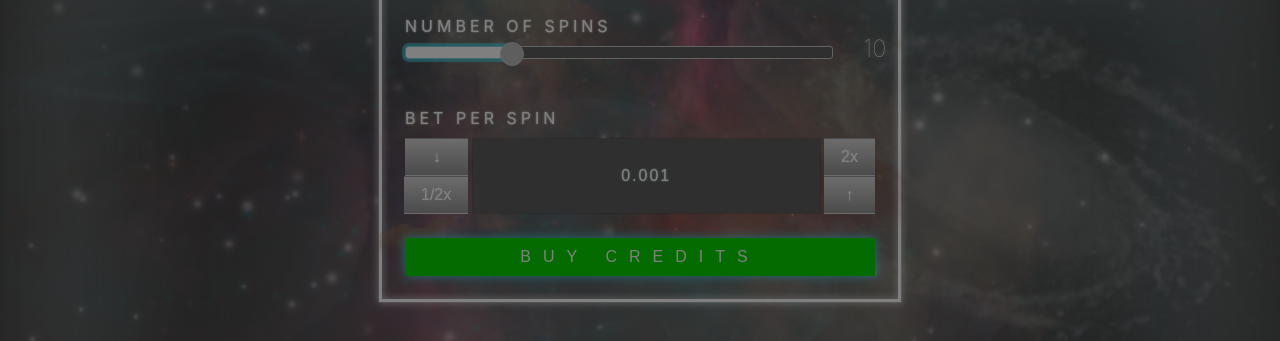
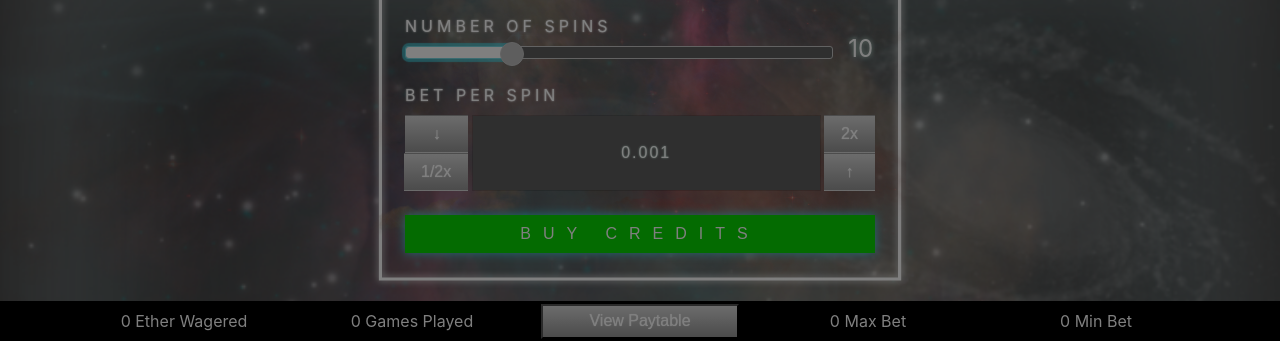
Before and after one commit to infinitycasino/infinitycasino, a website: page docs/moonmissionslots.html in a window 1280 px wide. Shown: the part 459-800 px from the top of the page. Drawn offline with nearby package versions, Linux system fonts and the light colour scheme.

Commit message:
added footer with stats & paytable modal for slots

```diff
--- a/docs/css/slots.css
+++ b/docs/css/slots.css
@@ -80,12 +80,9 @@
 
 #current-number-spins{
   text-shadow: 0 0 5px #D6FFEE;
-  font-weight: 100;
   font-size: 150%;
   text-align: right;
   position: relative;
-  bottom: 15px;
-  right: 10px;
 }
 
 #bet-per-spin{
@@ -96,6 +93,18 @@
   border-radius: 0px;
   text-shadow: 0 0 2px #D6FFEE;
   font-size: 100%;
+}
+
+/*footer css*/
+
+.footer {
+  position: fixed;
+  bottom: 0;
+  width: 100%;
+  /* Set the fixed height of the footer here */
+  height: 40px;
+  line-height: 40px; /* Vertically center the text there */
+  background-color: #f5f5f5;
 }
 
 /*slots machine css*/
@@ -149,9 +158,11 @@
 }
 @media (min-width: 460px){
   #current-number-spins{
-    left: 0;
-    bottom: 15px;
-    right: 10px;
+    left: 0px;
+    bottom: -8px;
+    right: 40px;
+    position: absolute;
+
   }
 }
 @media (min-width: 576px){
--- a/docs/moonmissionslots.html
+++ b/docs/moonmissionslots.html
@@ -12,9 +12,6 @@
 	    <link rel="stylesheet" href="https://cdnjs.cloudflare.com/ajax/libs/jqueryui/1.12.1/jquery-ui.min.css">
 	    <link rel="stylesheet" href="css/slots.css">
 		<link rel="stylesheet" href="css/homepage.css">
-		<!-- fonts -->
-		<!-- <link href="https://fonts.googleapis.com/css?family=Raleway" rel="stylesheet">
-		<link href="https://fonts.googleapis.com/css?family=Monoton" rel="stylesheet"> -->
 
 	</head>
 
@@ -76,29 +73,12 @@
 		</section>
 
 		<!-- where the modals get injected from js -->
-		<div id="modal-div"></div>
+		<div id="modal-div">
+		</div>
 
 
 		<section id="splash-screen" style="margin-top: 3.5em;">
 				<img class="img-fluid" src='/img/slots-background-splash.png'>
-
-						<!-- <div class="col-sm-3">
-							<text id="amt-wagered">0</text>
-							<br />
-							<label>Ether Has Been Wagered</label>
-							<br />
-							<text id="games-played">0</text>
-							<br />
-							<label>Games Have Been Played</label>
-							<br />
-							<text  id="max-bet">0</text>
-							<br />
-							<label>Max Bet</label>
-							<br />
-							<text id="min-bet">0</text>
-							<br />
-							<label>Min Bet</label>
-						</div> -->
 		</section>
 
 		<div class="container-fluid slots-screen">
@@ -385,7 +365,54 @@
 			</div> <!-- /.container -->
 		</div> <!-- /.container-fluid -->
 
+		</div>
 
+		<footer class="footer" style="background: black; color: white;">
+			<div class="container">
+				<div class="row">
+					<div class="col col-centered" style="text-align: center;">
+						<text id="amt-wagered">0</text>
+						<text>Ether Wagered</text>
+					</div>
+					<div class="col col-centered" style="text-align: center;">
+						<text id="games-played">0</text>
+						<text>Games Played</text>
+					</div>
+					<div class="col col-centered" style="text-align: center; top: 2.5px">
+						<button class="bet-buttons btn-block" data-toggle="modal" data-target="#paytableModal" style="height: 35px; line-height: 20px;">View Paytable</button>
+
+
+					</div>
+
+					<div class="col col-centered" style="text-align: center;">
+						<text  id="max-bet">0</text>
+						<text>Max Bet</text>
+					</div>
+					<div class="col col-centered" style="text-align: center;">
+						<text id="min-bet">0</text>
+						<text>Min Bet</text>
+					</div>
+				</div>
+		</footer>
+
+		<!-- pay table modal -->
+		<div class="modal fade" id="paytableModal" tabindex="-1" role="dialog" aria-labelledby="paytableModalLabel" aria-hidden="true" style="z-index: 2000;">
+			<div class="modal-dialog modal-dialog-centered" role="document" style="max-width: 80vmin;">
+				<div class="modal-content" style="opacity:0.95; background-color:grey; color:white;">
+					<div class="modal-header">
+						<h5 class="modal-title" id="exampleModalLabel">Paytable</h5>
+						<button type="button" class="close" data-dismiss="modal" aria-label="Close">
+							<span aria-hidden="true">&times;</span>
+						</button>
+					</div>
+					<div class="modal-body">
+						<img class="img-fluid" src="/img/slots-paytable.png">
+					</div>
+					<div class="modal-footer">
+						<button type="button" class="btn btn-secondary" style="background-color:black;" data-dismiss="modal">Close</button>
+					</div>
+				</div>
+			</div>
 		</div>
 
 		<script src="https://code.jquery.com/jquery-3.2.1.min.js" integrity="sha256-hwg4gsxgFZhOsEEamdOYGBf13FyQuiTwlAQgxVSNgt4=" crossorigin="anonymous"></script>
```
Also changed, not shown: docs/img/slots-paytable.png (added).
